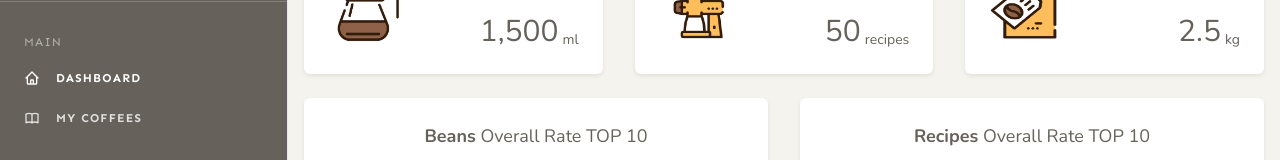
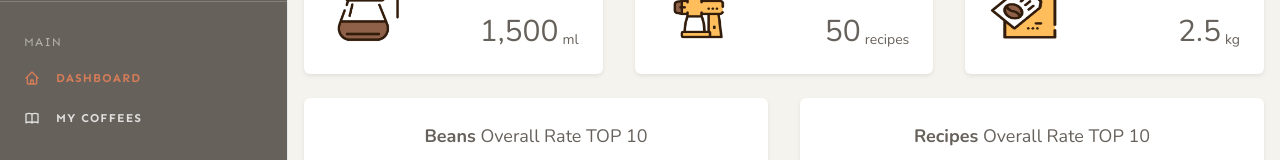
Before and after one commit to miyazakimaiko/coffeastock-client, a React (Create React App) app in the folder client/: page / in a window 1280 px wide. Shown: the part 158-318 px from the top of the page. Built offline with nearby package versions, Linux system fonts and the light colour scheme.

Commit message:
Add active style for NavLink

```diff
--- a/client/src/index.css
+++ b/client/src/index.css
@@ -1,3 +1,8 @@
 @tailwind base;
 @tailwind components;
 @tailwind utilities;
+
+.active {
+  font-weight: inherit;
+  color: #D57C58;
+}
```
